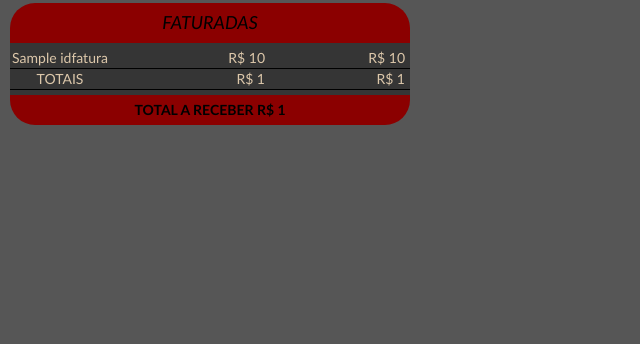
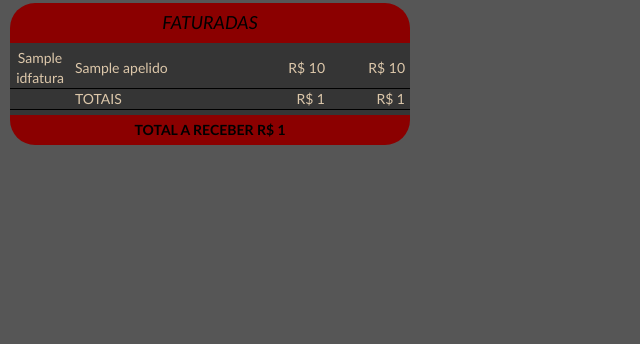
Before and after one commit to OswaldoSoares/comuniqg, a Django app: template faturamento/templates/faturamento/index.html in a window 1280 px wide. Shown: the part 80-424 px from the top of the page, without its empty margins (0-640 px from the left). Run offline with Django 4.2, Linux system fonts and the light colour scheme; the template is opened without the code that fills it: most values are stand-ins (such as "Sample title", 1, 10 or a date in 2020); some libraries are stand-ins or nearby versions.

Commit message:
Added nickname on faturadas

```diff
--- a/core/static/core/css/style.css
+++ b/core/static/core/css/style.css
@@ -355,18 +355,24 @@ body {
 }
 
 .lista-faturadas .fatura {
-    width: 25%;
+    width: 15%;
     text-align: center;
 }
 
+.lista-faturadas .cliente {
+    width: 40%;
+    text-align: left;
+    padding-left: 5px;
+}
+
 .lista-faturadas .valor-fatura {
-    width: 40%;
+    width: 25%;
     text-align: right;
     padding-right: 5px;
 }
 
 .lista-faturadas .valor-pago {
-    width: 35%;
+    width: 20%;
     text-align: right;
     padding-right: 5px;
 }
--- a/faturamento/templates/faturamento/index.html
+++ b/faturamento/templates/faturamento/index.html
@@ -13,6 +13,9 @@
             <div class="fatura">
                 <span>{{ fatura.idfatura }}</span>
             </div>
+            <div class="cliente">
+                <span>{{ fatura.apelido }}</span>
+            </div>
             <div class="valor-fatura">
                 <span>R$ {{ fatura.valorfatura|intcomma }}</span>
             </div>
@@ -20,10 +23,11 @@
                 <span>R$ {{ fatura.valorpago|intcomma }}</span>
             </div>
         </div>
-        <div class="linha-divisoria"></div>
         {% endfor %}
         <div class="lista-faturadas">
             <div class="fatura">
+            </div>
+            <div class="cliente">
                 <span>TOTAIS</span>
             </div>
             <div class="valor-fatura">
```
Also changed, not shown: faturamento/facade.py (+16 -2 lines).
